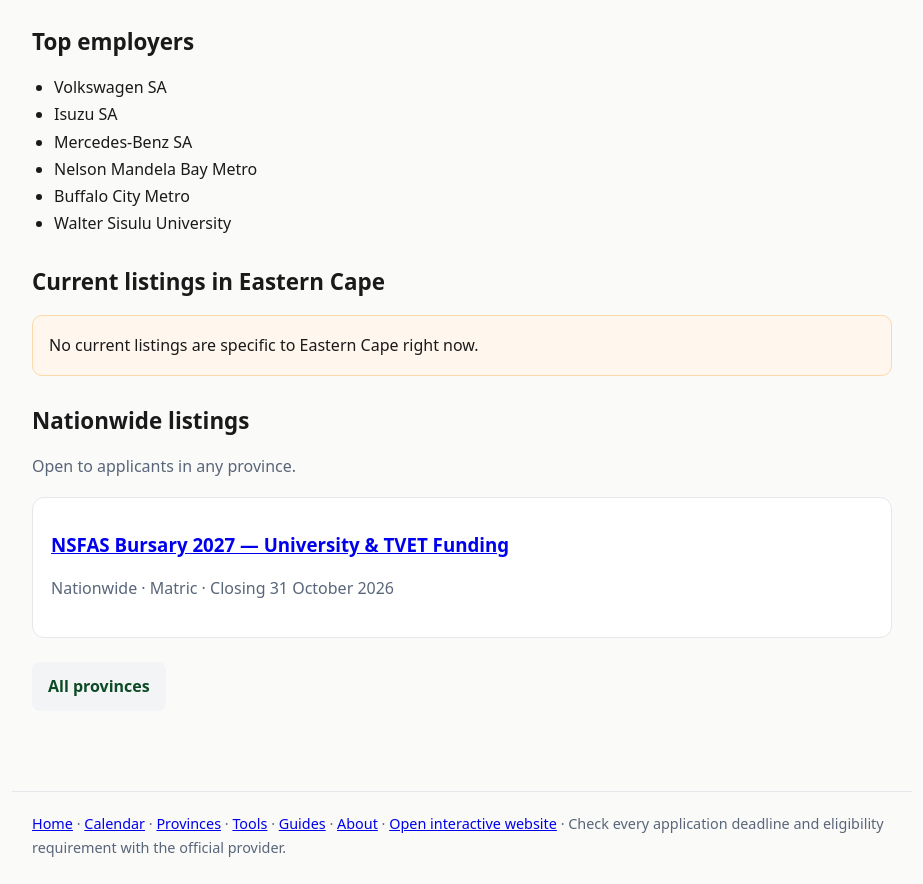
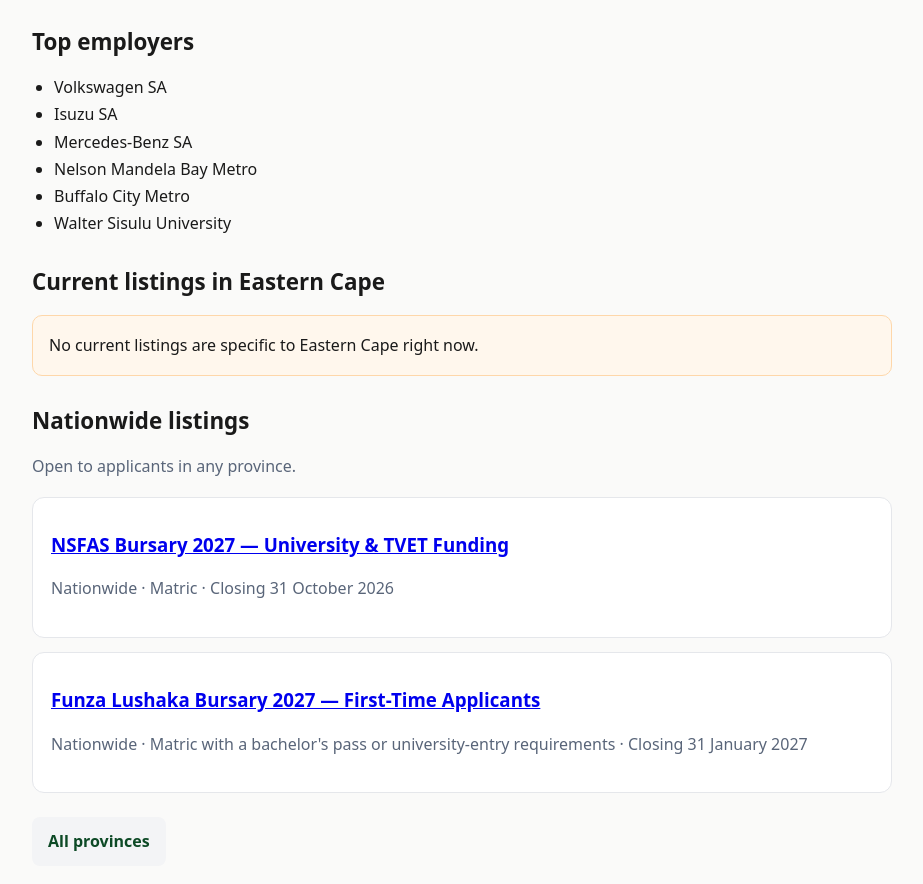
Before and after one commit to Ituthema/seta-careers-platform, a website: page provinces/eastern-cape/index.html in a window 1280 px wide. Shown: the part 533-1417 px from the top of the page, without its empty margins (178-1101 px from the left). Drawn offline with Linux system fonts and the light colour scheme.

Commit message:
build: regenerate opportunity pages and sitemap

```diff
--- a/provinces/eastern-cape/index.html
+++ b/provinces/eastern-cape/index.html
@@ -25,7 +25,7 @@
 <body>
 <!-- GENERATED SEO PAGE: OpportunitiesZA -->
 <header><a class="brand" href="/">OpportunitiesZA</a> <span class="muted">· South African career opportunities</span></header>
-<main><nav class="muted"><a href="/">Home</a> / <a href="/provinces/">Provinces</a> / Eastern Cape</nav><h1>Learnerships, Bursaries &amp; Internships in Eastern Cape</h1><p>South Africa&#39;s automotive manufacturing hub. Volkswagen SA (Uitenhage), Isuzu (East London), and Mercedes-Benz SA are major learnership and apprenticeship providers.</p><h2>Major cities</h2><ul class="list"><li>Port Elizabeth (Gqeberha)</li><li>East London</li><li>Mthatha</li></ul><h2>Top employers</h2><ul class="list"><li>Volkswagen SA</li><li>Isuzu SA</li><li>Mercedes-Benz SA</li><li>Nelson Mandela Bay Metro</li><li>Buffalo City Metro</li><li>Walter Sisulu University</li></ul><h2>Current listings in Eastern Cape</h2><div class="empty">No current listings are specific to Eastern Cape right now.</div><h2>Nationwide listings</h2><p class="muted">Open to applicants in any province.</p><article class="card"><h3><a href="/bursaries/nsfas-bursary-2027/">NSFAS Bursary 2027 — University &amp; TVET Funding</a></h3><p class="muted">Nationwide · Matric · Closing 31 October 2026</p></article><p><a class="btn secondary" href="/provinces/">All provinces</a></p></main>
+<main><nav class="muted"><a href="/">Home</a> / <a href="/provinces/">Provinces</a> / Eastern Cape</nav><h1>Learnerships, Bursaries &amp; Internships in Eastern Cape</h1><p>South Africa&#39;s automotive manufacturing hub. Volkswagen SA (Uitenhage), Isuzu (East London), and Mercedes-Benz SA are major learnership and apprenticeship providers.</p><h2>Major cities</h2><ul class="list"><li>Port Elizabeth (Gqeberha)</li><li>East London</li><li>Mthatha</li></ul><h2>Top employers</h2><ul class="list"><li>Volkswagen SA</li><li>Isuzu SA</li><li>Mercedes-Benz SA</li><li>Nelson Mandela Bay Metro</li><li>Buffalo City Metro</li><li>Walter Sisulu University</li></ul><h2>Current listings in Eastern Cape</h2><div class="empty">No current listings are specific to Eastern Cape right now.</div><h2>Nationwide listings</h2><p class="muted">Open to applicants in any province.</p><article class="card"><h3><a href="/bursaries/nsfas-bursary-2027/">NSFAS Bursary 2027 — University &amp; TVET Funding</a></h3><p class="muted">Nationwide · Matric · Closing 31 October 2026</p></article><article class="card"><h3><a href="/bursaries/funza-lushaka-bursary-2027-first-time-applicants/">Funza Lushaka Bursary 2027 — First-Time Applicants</a></h3><p class="muted">Nationwide · Matric with a bachelor's pass or university-entry requirements · Closing 31 January 2027</p></article><p><a class="btn secondary" href="/provinces/">All provinces</a></p></main>
 <footer><a href="/">Home</a> · <a href="/calendar/">Calendar</a> · <a href="/provinces/">Provinces</a> · <a href="/tools/">Tools</a> · <a href="/guides/">Guides</a> · <a href="/about/">About</a> · <a href="/#/">Open interactive website</a> · Check every application deadline and eligibility requirement with the official provider.</footer>
 </body>
 </html>
```
